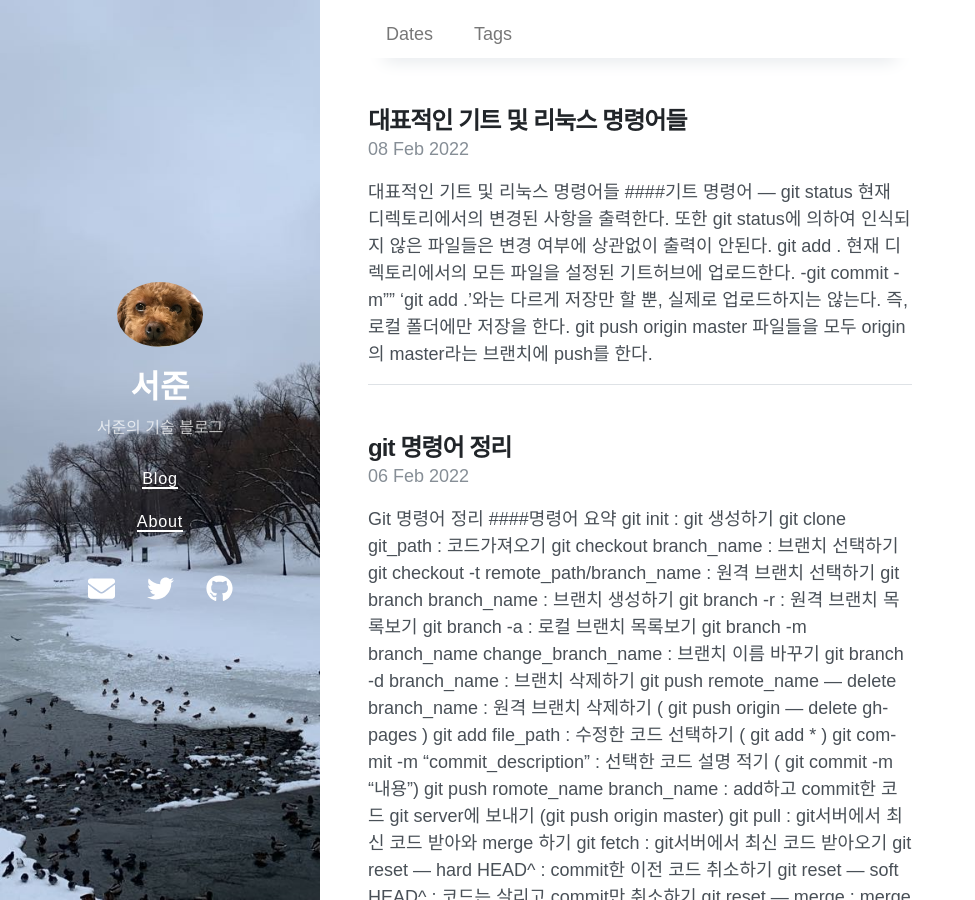
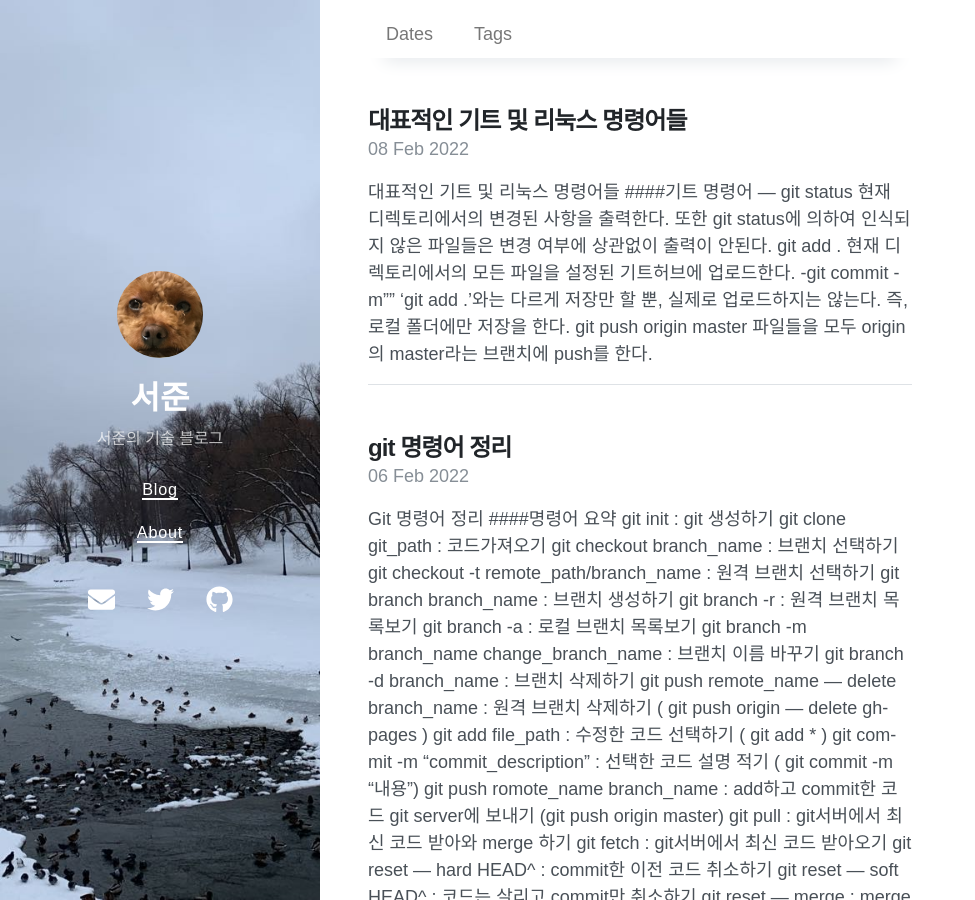
Before and after one commit to SuhJune/SuhJune.github.io, a Jekyll site: the page built from index.html, in a window 1280 px wide and 900 px high. Shown: the whole window, without its empty margins (0-975 px from the left). Built offline with Jekyll 4.4.1, drawn with Linux system fonts in a browser that asks for light colours; nearby versions of some CDN libraries; the list of posts is cut into pages by our own code.

Commit message:
change profile image

```diff
--- a/_config.yml
+++ b/_config.yml
@@ -2,7 +2,7 @@
 title: 서준
 description: 서준의 기술 블로그
 url: https://suhjune.github.io
-avatar: /유끼사진.jpeg
+avatar: /유끼사진2.jpeg
 paginate: 5
 permalink: pretty
 cover_image: /bg.jpeg
```
Also changed, not shown: 유끼사진.jpeg, 유끼사진2.jpeg (added).
